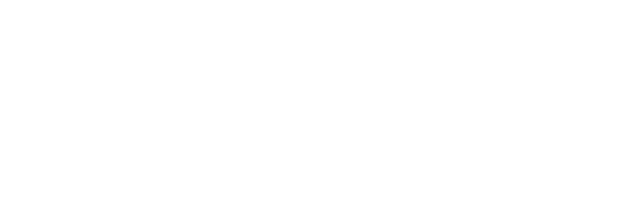
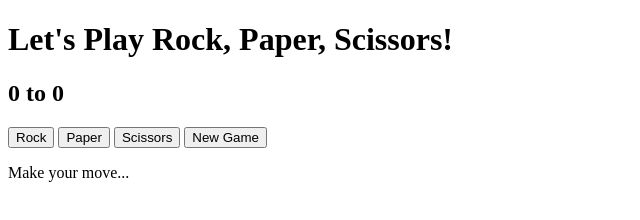
Before and after one commit to vivascarlosandres/odin-rock-paper-scissors, a plain HTML site: page index.html in a window 1280 px wide. Shown: the whole page, without its empty margins (0-640 px from the left). Drawn offline with Linux system fonts and the light colour scheme.

Commit message:
Modified HTML to add titles and buttons

```diff
--- a/index.html
+++ b/index.html
@@ -6,5 +6,22 @@
     <script type="text/javascript" src="script.js"></script>
   </head>
   <body>
+    <div id="wrapper">
+      <h1>Let's Play Rock, Paper, Scissors!</h1>
+      <h2><span id="player">0</span> to <span id="computer">0</span></h2>
+      <div>
+        <p id="finalScore"></p>
+      </div>
+      <div id="btnContainer">
+        <button id="rock">Rock</button>
+        <button id="paper">Paper</button>
+        <button id="scissors">Scissors</button>
+        <button id="newGame">New Game</button>
+      </div>
+      <div>
+        <p>Make your move...</p>
+        <ul id="roundScore"></ul>
+      </div>
+    </div>
   </body>
 </html>
```
